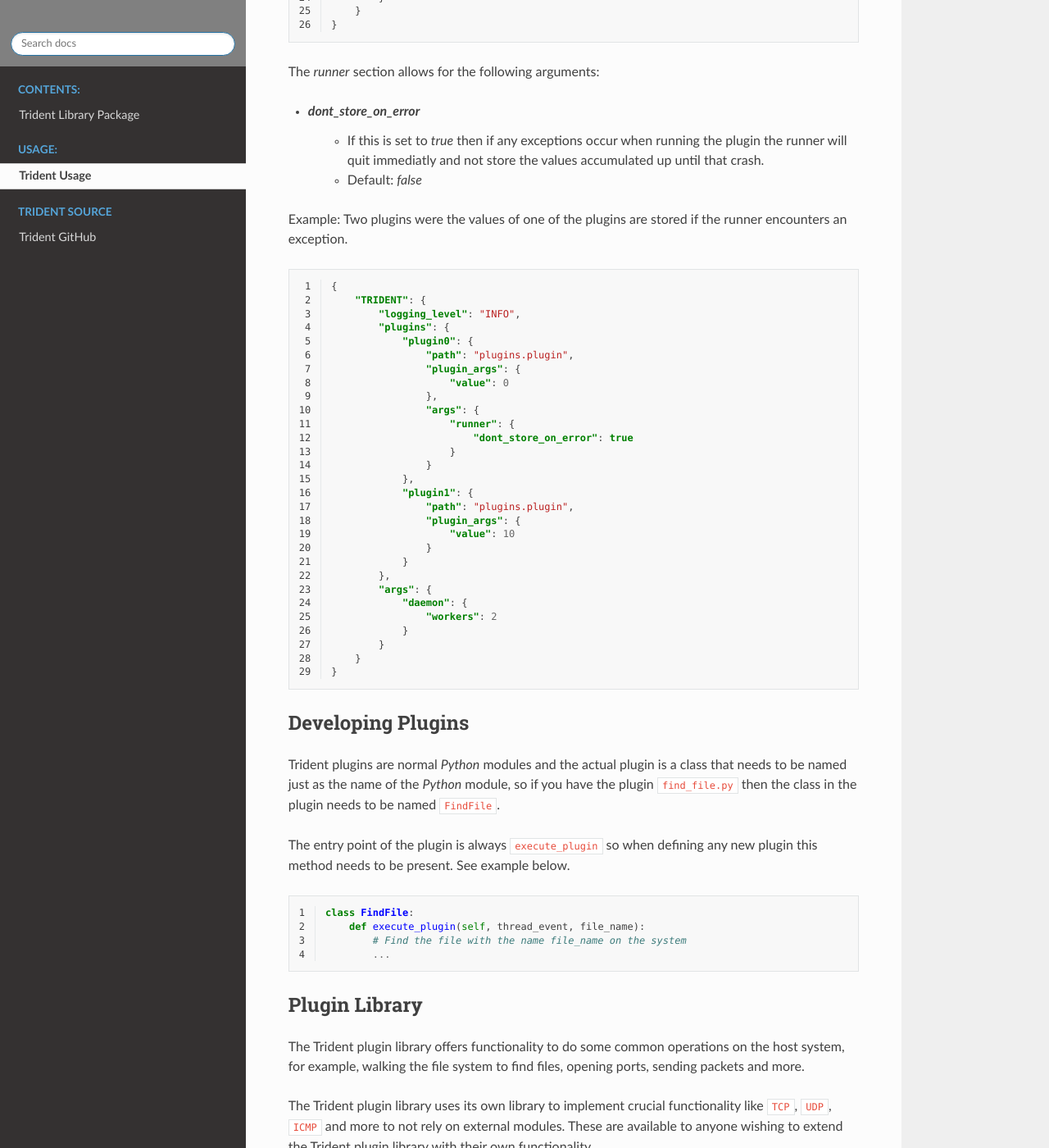
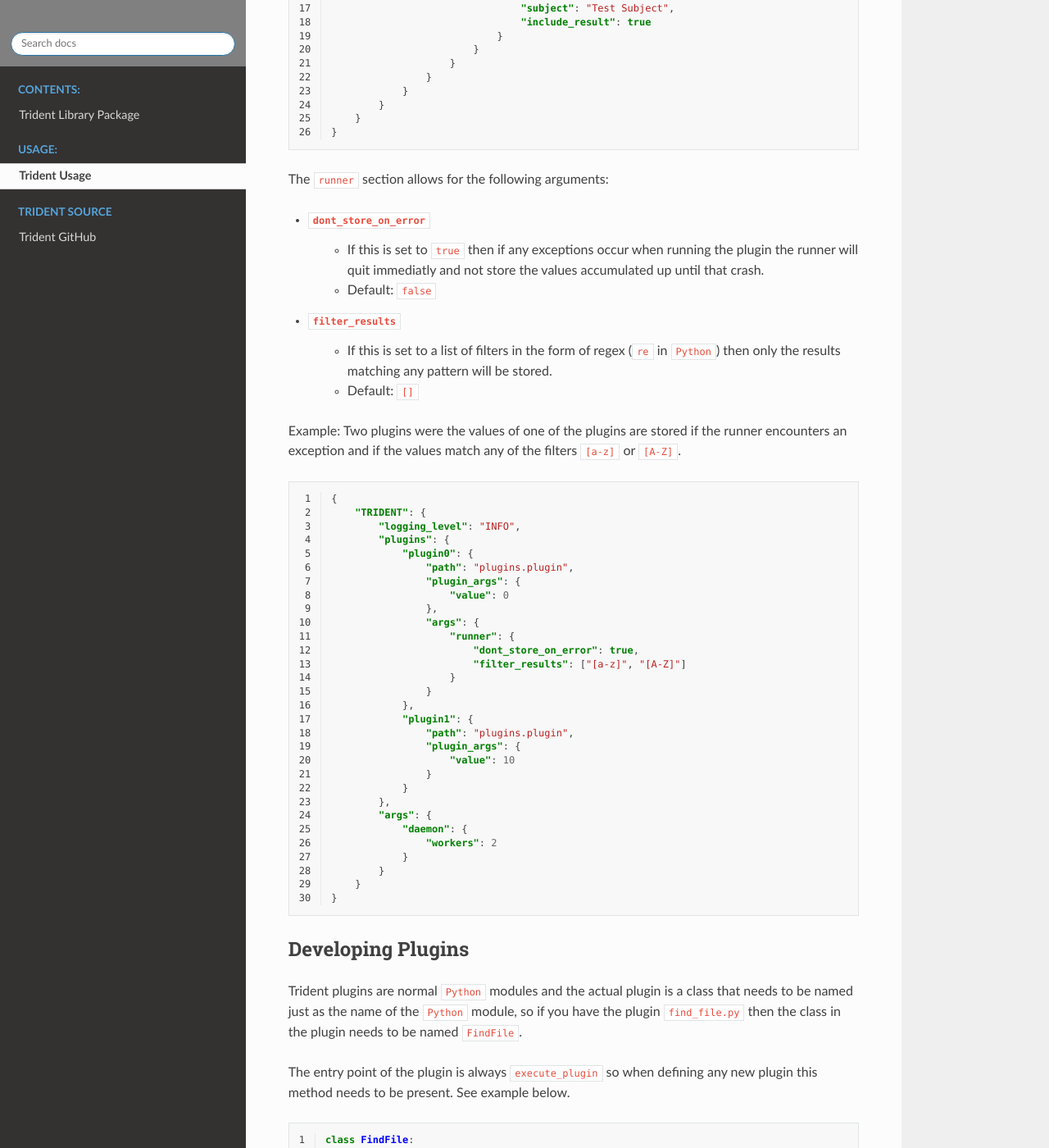
Before and after one commit to wahl-sec/trident, a Sphinx documentation site: the page built from docs/source/usage.rst, in a window 1280 px wide and 1400 px high, scrolled down 7941 px. Shown: the whole window at 82% size. Built offline with Sphinx 7.4.7 and the Read the Docs theme 2.0.0, drawn with Linux system fonts in a browser that asks for light colours; some of the changed text lies outside the part shown.

Commit message:
Feature: Added plugin result filtering

```diff
--- a/docs/source/usage.rst
+++ b/docs/source/usage.rst
@@ -34,6 +34,8 @@
 
 * ``-p:n``, ``--dont-store-on-error``
     * Do not store the accumulated results if the plugin encounters an error. Default behavior is to store the behavior up until the error occured (assuming that the plugin is using generators). (Default: ``False``)
+- ``-p:f``, ``--filter-results``
+    - Only store the values matching the filter of the form of regular expressions. (Default: ``[]``)
 
 **Storage Configuration**
 
@@ -49,11 +51,11 @@
 Configuration
 -------------
 
-Configuration of `Trident` is made through the configuration file, by default located at `config/trident.json`.
+Configuration of ``Trident`` is made through the configuration file, by default located at ``config/trident.json``.
 
 Any argument that also exist as a possible configuration value in the config file will be used over the value in the configuration file for all the plugins, so the arguments exist as a sort of override to any configuration value.
 
-The configuration file is divided into sections with the default section `TRIDENT` being used and the expected format should be according to the following example for configuring one runner.
+The configuration file is divided into sections with the default section ``TRIDENT`` being used and the expected format should be according to the following example for configuring one runner.
 
 .. code-block:: JSON
     :linenos:
@@ -113,11 +115,11 @@
     }
 
 
-The `args` section is optional and contain the following sections: `daemon`, `store`, `runner`, `notification` and `trident`.
+The ``args`` section is optional and contain the following sections: ``daemon``, ``store``, ``runner``, ``notification`` and ``trident``.
 
-The `args` section can be placed either inside each plugin definition to define specific behavior for that plugin or it can be placed outside to be defined for all of the plugins. These can also be combined to provide a general template for the plugins and specializations for certain plugins.
+The ``args`` section can be placed either inside each plugin definition to define specific behavior for that plugin or it can be placed outside to be defined for all of the plugins. These can also be combined to provide a general template for the plugins and specializations for certain plugins.
 
-Example: This example shows two plugins were the global `args` is defined to not store any values produced by the plugins in stores on the system and at maximum use `2` concurrent workers. However, we have also defined `plugin0` to store the results produced from the plugin and store them in the folder `data/data`.
+Example: This example shows two plugins were the global ``args`` is defined to not store any values produced by the plugins in stores on the system and at maximum use ``2`` concurrent workers. However, we have also defined ``plugin0`` to store the results produced from the plugin and store them in the folder ``data/data``.
 
 .. code-block:: JSON
     :linenos:
@@ -157,13 +159,13 @@
     }
 
 
-The `daemon` and `trident` sections are applied as arguments for all of the plugins as they concern the general execution of the program.
+The ``daemon`` and ``trident`` sections are applied as arguments for all of the plugins as they concern the general execution of the program.
 
-The `daemon` section allows for the following arguments:
+The ``daemon`` section allows for the following arguments:
 
-* `workers`
+* ``workers``
     * The amount of workers that should be used at maximum to execute the plugins.
-    * Default: `5`
+    * Default: ``5``
 
 Example:
 
@@ -194,12 +196,12 @@
     }
 
 
-The `trident` section allows for the following arguments:
+The ``trident`` section allows for the following arguments:
 
-* `verbose`
+* ``verbose``
     * Enable verbose logging.
 
-* `quiet`
+* ``quiet``
     * Disable logging.
 
 Example: Disables the output for all plugins.
@@ -231,15 +233,15 @@
     }
 
 
-The `store` section allows for the following arguments:
+The ``store`` section allows for the following arguments:
 
-* `no_store`
+* ``no_store``
     * Do not store any of the produced values in a store on the system.
-* `global_store`
+* ``global_store``
     * Define the path to a global store to use for all plugins.
-* `path_store`
+* ``path_store``
     * Define the path on the system where the store should be placed.
-    * Default: `data`
+    * Default: ``data``
 
 Example: Store values for all plugins in a global store except one runner that does not store any values.
 
@@ -285,21 +287,21 @@
         }
     }
 
-The `notification` section allows for the following arguments for `HTTP` notifications.
+The ``notification`` section allows for the following arguments for ``HTTP`` notifications.
 
-* `destination`
-    * Destination to send the `HTTP` request to, required.
-* `method`
-    * HTTP method to use for the request, either `GET` or `POST`.
-* `headers`
+* ``destination``
+    * Destination to send the ``HTTP`` request to, required.
+* ``method``
+    * HTTP method to use for the request, either ``GET`` or ``POST``.
+* ``headers``
     * Define any headers to send with the request.
-* `payload`
+* ``payload``
     * Define a payload to send with every request.
-* `include_result`
+* ``include_result``
     * Include the result from the plugin in the request
-    * Default, `false`
+    * Default, ``false``
 
-Example: A HTTP notification named `http-notification` including the results from the plugin.
+Example: A HTTP notification named ``http-notification`` including the results from the plugin.
 
 .. code-block:: JSON
     :linenos:
@@ -329,26 +331,26 @@
         }
     }
 
-The `notification` section allows for the following arguments for `E-Mail` notifications.
+The ``notification`` section allows for the following arguments for ``E-Mail`` notifications.
 
-* `smtp_server`
-    * The SMTP server address to use, on the form of `host:port`, required.
-* `sender`
-    * The sender address, like `name@host.com`, required.
-* `receivers`
+* ``smtp_server``
+    * The SMTP server address to use, on the form of ``host:port``, required.
+* ``sender``
+    * The sender address, like ``name@host.com``, required.
+* ``receivers``
     * The list of receivers, required.
-* `headers`
+* ``headers``
     * The headers to include in the SMTP request.
-* `subject`
+* ``subject``
     * The subject line to use for the e-mail.
-    * Default: `Trident Notification for: 'NAME'`
-* `message`
+    * Default: ``Trident Notification for: 'NAME'``
+* ``message``
     * The message to include in all e-mails.
-* `include_result`
+* ``include_result``
     * Include the result from the plugin in the request
-    * Default: `false`
+    * Default: ``false``
 
-Example: An e-mail notification named `email-notification` including the results from the plugin.
+Example: An e-mail notification named ``email-notification`` including the results from the plugin.
 
 .. code-block:: JSON
     :linenos:
@@ -380,13 +382,16 @@
         }
     }
 
-The `runner` section allows for the following arguments:
+The ``runner`` section allows for the following arguments:
 
-* `dont_store_on_error`
-    * If this is set to `true` then if any exceptions occur when running the plugin the runner will quit immediatly and not store the values accumulated up until that crash.
-    * Default: `false`
+* ``dont_store_on_error``
+    * If this is set to ``true`` then if any exceptions occur when running the plugin the runner will quit immediatly and not store the values accumulated up until that crash.
+    * Default: ``false``
+* ``filter_results``
+    * If this is set to a list of filters in the form of regex (``re`` in ``Python``) then only the results matching any pattern will be stored.
+    * Default: ``[]``
 
-Example: Two plugins were the values of one of the plugins are stored if the runner encounters an exception.
+Example: Two plugins were the values of one of the plugins are stored if the runner encounters an exception and if the values match any of the filters ``[a-z]`` or ``[A-Z]``.
 
 .. code-block:: JSON
     :linenos:
@@ -402,7 +407,8 @@
                     },
                     "args": {
                         "runner": {
-                            "dont_store_on_error": true
+                            "dont_store_on_error": true,
+                            "filter_results": ["[a-z]", "[A-Z]"]
                         }
                     }
                 },
@@ -425,7 +431,7 @@
 Developing Plugins
 ------------------
 
-Trident plugins are normal `Python` modules and the actual plugin is a class that needs to be named just as the name of the `Python` module, so if you have the plugin ``find_file.py`` then the class in the plugin needs to be named ``FindFile``.
+Trident plugins are normal ``Python`` modules and the actual plugin is a class that needs to be named just as the name of the ``Python`` module, so if you have the plugin ``find_file.py`` then the class in the plugin needs to be named ``FindFile``.
 
 The entry point of the plugin is always ``execute_plugin`` so when defining any new plugin this method needs to be present. See example below.
 
```
Also changed, not shown: README.md (+8 -2 lines), 3 other files.
